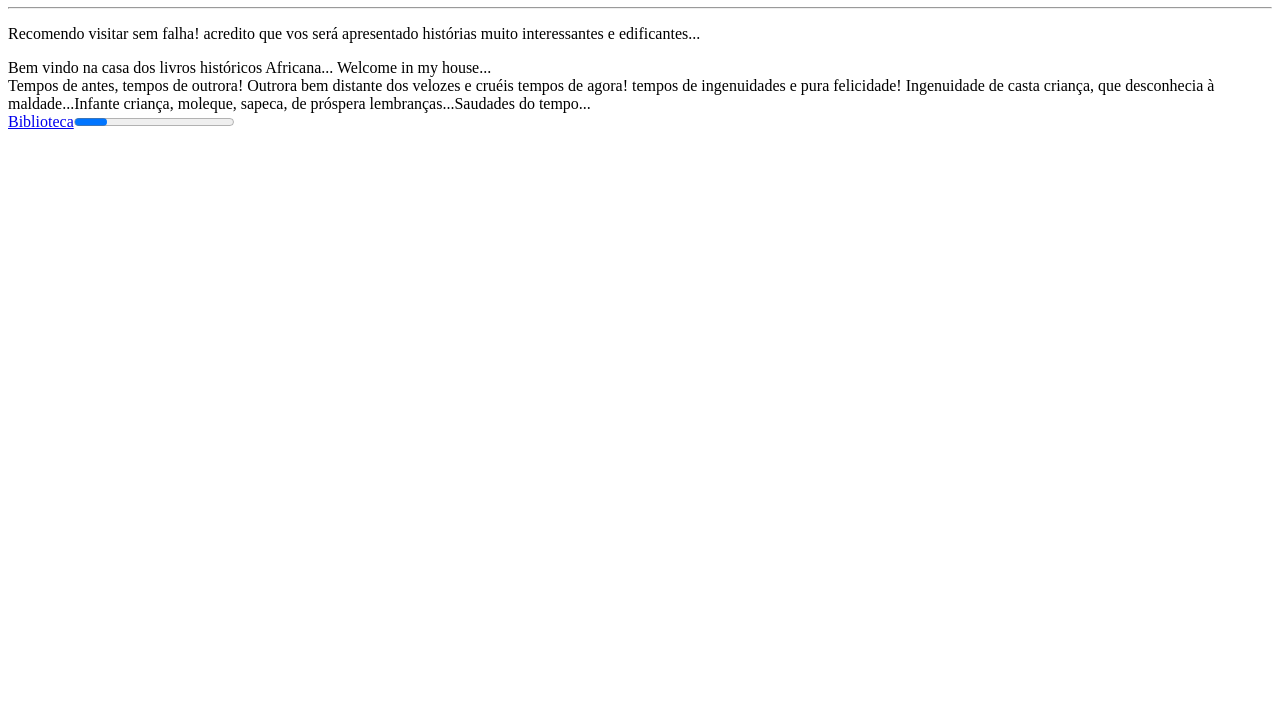
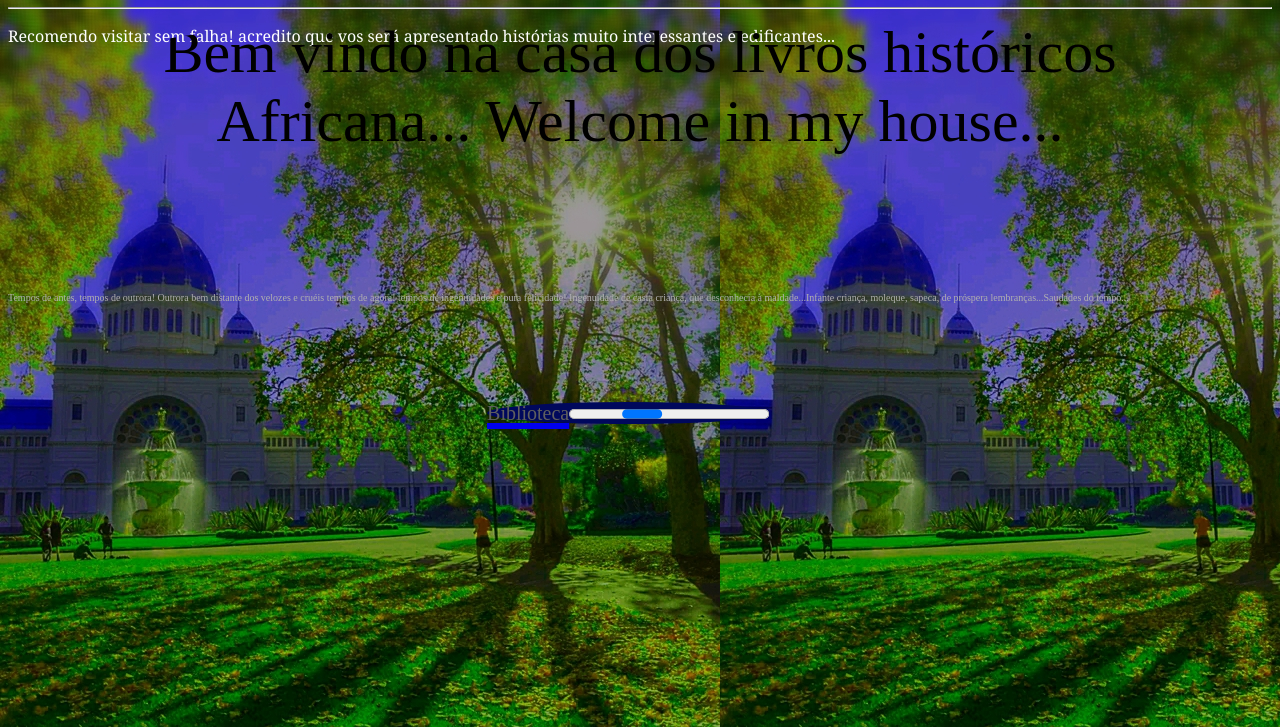
Before and after one commit to anjaseb/Hist-ria-, a plain HTML site: page index.html in a window 1280 px wide. Shown: the part 73-800 px from the top of the page. Drawn offline with Linux system fonts and the light colour scheme; files that its build step writes are made by us from their sources; files whose address does not match are found by name.

Commit message:
Update index.html

```diff
--- a/index.html
+++ b/index.html
@@ -4,7 +4,7 @@
 <head>
   <meta charset="UTF-8">
   <meta name="viewport" content="width=device-width, initial-scale=1">
-  <link rel="stylesheet" href="história0.css">
+  <link rel="stylesheet" href="./css/style.css">
   <link rel="icon" href="fundo2.jpg">
   <title>história</title>
 </head>
```
